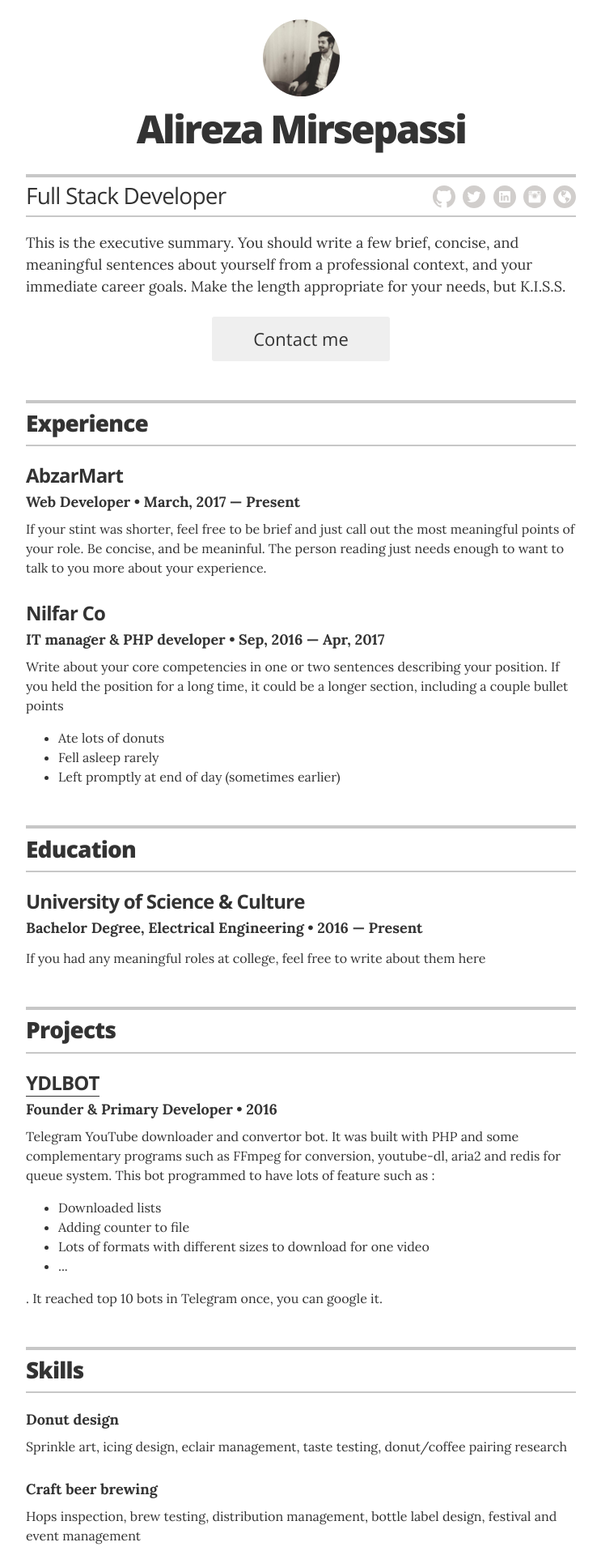
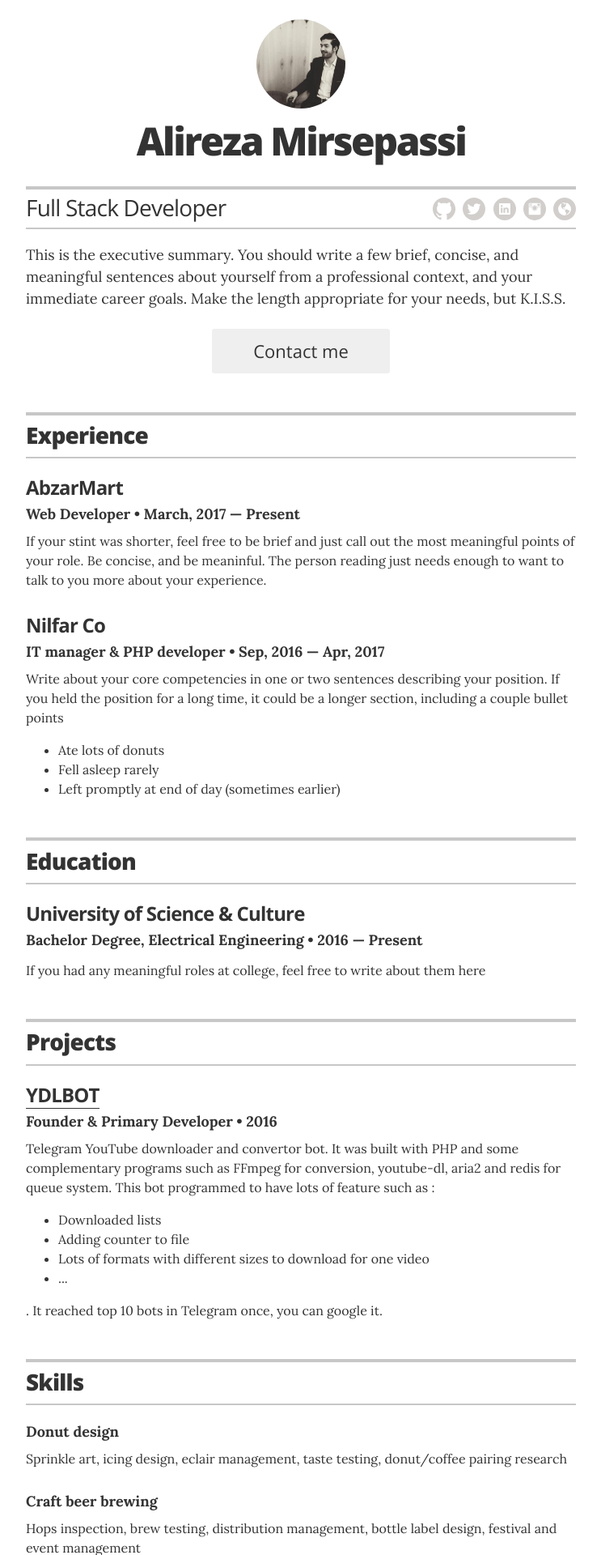
Before and after one commit to alirezamirsepassi/alirezamirsepassi.github.io, a Jekyll site: the page built from index.html, in a window 1280 px wide. Shown: the top 1920 px of the page at 81% size, without its empty margins (268-1011 px from the left). Built offline with Jekyll 4.4.1, drawn with Linux system fonts in a browser that asks for light colours.

Commit message:
Make picture bigger

```diff
--- a/_sass/_resume.scss
+++ b/_sass/_resume.scss
@@ -21,7 +21,7 @@
 .page-header { padding: 1.5rem 0;
 
   .avatar {
-    width: 95px;
+    width: 110px;
     max-width: 100%;
     overflow: hidden;
     @include border-radius(100px);
```
